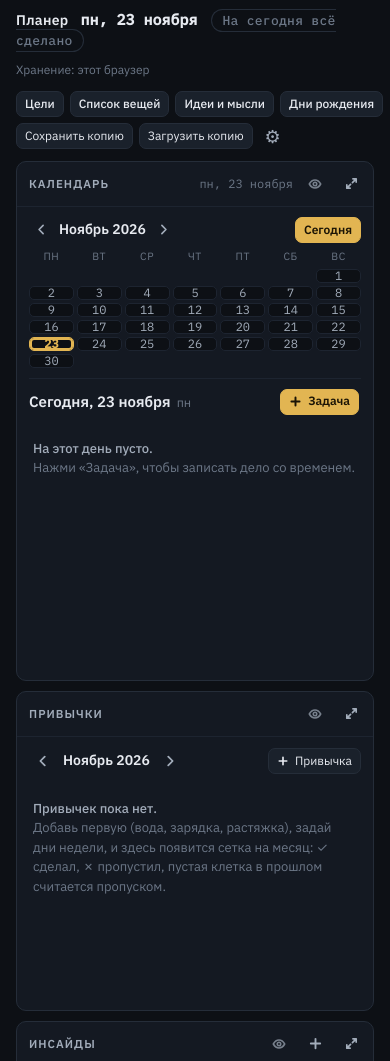
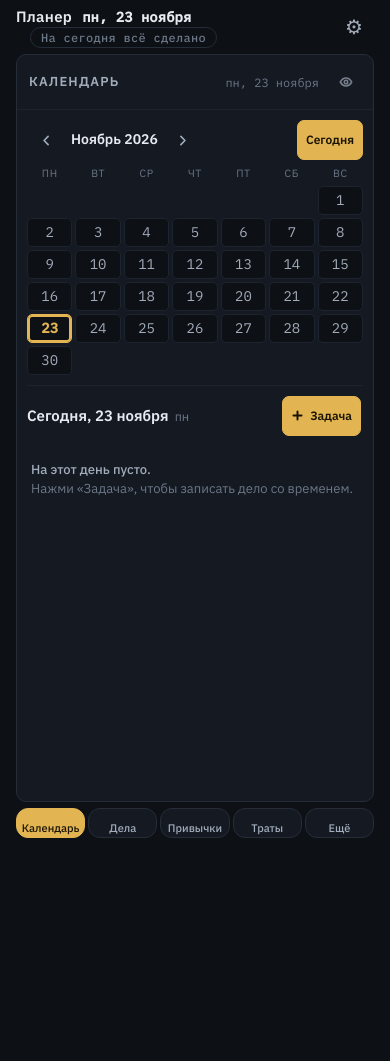
Before and after one commit to nibelyakov-del/PLANER, a plain HTML site: page index.html in a window 390 px wide. Shown: the top 1061 px of the page. After the commit the page ends 844 px from the top, so only its background shows below. Drawn offline with Linux system fonts and the light colour scheme.

Commit message:
Add files via upload

```diff
--- a/index.html
+++ b/index.html
@@ -654,6 +654,51 @@ body{background-image:var(--bgimg,none);background-attachment:fixed}
 .full .cal-c.mini.bd .dn{padding:3px 8px;min-width:26px}
 .cal-c.mini{position:relative}.cal-c.mini>i{position:absolute;right:6px;top:50%;transform:translateY(-50%)}
 
+/* ===== телефонный вид (узкий экран) ===== */
+.tabbar{display:none}
+.phone .app{gap:6px;padding-block:6px}
+.phone .top{gap:4px 10px;flex-wrap:nowrap;align-items:center}
+.phone .brand{flex:1;min-width:0;display:flex;flex-wrap:wrap;align-items:baseline;gap:0 10px;font-size:15px}
+.phone .brand time{margin-left:0;font-size:14px}
+.phone #cnt{font-size:12px}
+.phone .top-actions{margin-left:0;flex:none}
+.phone .top-actions .btn,.phone .hdr-tiles,.phone .status{display:none}
+.phone .gear{width:40px;height:40px;font-size:20px}
+.phone .grid{display:block;flex:1;min-height:0;overflow:hidden}
+.phone .grid>.tile.full{width:100%;height:100%;box-shadow:none;border-radius:var(--r)}
+.phone .tile[data-tile=day]{min-height:0}
+.phone .tile-h [data-act=close]{display:none}
+.phone .tile.full .tile-b{padding:10px}
+.phone .tile.full .tile-h{padding:8px 8px 8px 12px;flex-wrap:wrap}
+.phone .tile-h h2{font-size:13px}
+.phone .ic{min-width:38px;min-height:38px}
+.phone .tabbar{display:flex;gap:4px;flex:none}
+.tab{flex:1;min-width:0;padding:11px 2px;border:1px solid var(--line);border-radius:12px;background:var(--panel);font-size:12.5px;font-weight:500;color:var(--fg2);white-space:nowrap;overflow:hidden;text-overflow:ellipsis}
+.tab.on{background:var(--accent);border-color:var(--accent);color:var(--accentink)}
+.moregrid{display:grid;grid-template-columns:repeat(2,minmax(0,1fr));gap:10px;padding:2px;overflow:auto;height:100%;align-content:start}
+.morebtn{padding:22px 10px;border:1px solid var(--line);border-radius:var(--r);background:var(--panel);font-size:15px;font-weight:500;color:var(--fg)}
+.phone .modal-wrap{padding:env(safe-area-inset-top,0) 0 env(safe-area-inset-bottom,0);place-items:stretch}
+.phone .modal,.phone .modal.wide,.phone .modal.docview{width:100%;max-width:100%;height:100%;max-height:100%;border-radius:0;border:0;padding:14px}
+.phone input:not([type=checkbox]):not([type=radio]):not([type=color]),.phone select,.phone textarea{font-size:16px;min-height:42px}
+.phone .btn{min-height:40px}
+.phone .modal .fr{flex-wrap:wrap}
+.phone .docgrid{grid-template-columns:repeat(2,minmax(0,1fr))}
+.phone .skins{grid-template-columns:1fr}
+.phone .hwrap,.phone .tile-b{-webkit-overflow-scrolling:touch}
+.rowmore{display:none}
+.phone html,html:has(body.phone),body.phone{height:100%}
+.phone .app{height:100%;min-height:0}
+.phone .tile{max-height:none;min-height:0}
+.phone .grid{flex:1}
+.phone .tab{font-size:11px;padding:12px 1px}
+.phone .tabbar{gap:3px}
+.phone .blurb.wt span{display:none}
+.phone .rowmore{display:inline-flex}
+.phone .item .mv{display:none}
+.phone .item.mvopen .mv{display:inline-flex}
+.phone .item.mvopen .r{grid-column:1/-1;justify-content:flex-end;flex-wrap:wrap;margin-top:4px}
+.phone .item .r{gap:6px}
+
 </style>
 <div class="app">
   <header class="top">
@@ -668,6 +713,7 @@ body{background-image:var(--bgimg,none);background-attachment:fixed}
     </div>
   </header>
   <main class="grid" id="grid"></main>
+  <nav class="tabbar" id="tabbar"></nav>
 </div>
 <div class="overlay" id="overlay" hidden></div>
 <div class="modal-wrap" id="modal" hidden></div>
@@ -731,7 +777,7 @@ const PALETTE=['#4fc3b0','#e8b04a','#6aa3f0','#a58bf0','#8cc152','#e68ab8','#ef8
 /* ================= state ================= */
 const COLL=['spheres','tasks','habits','programs','sessions','body','ideas','shop','goals','docs','history','insights','cats','tcats','dcats','subs','mand','trips','tgroups','tripitems','notecats','notes','bdays','prefs'];
 const S={};COLL.forEach(c=>S[c]=[]);
-const ui={open:null,modal:null,drafts:{},confirm:null,loaded:{},slow:false,storeErr:'',
+const ui={open:null,more:false,rowOpen:{},modal:null,drafts:{},confirm:null,loaded:{},slow:false,storeErr:'',
   month:null,selDay:null,hMonth:null,histMonth:null,histDay:null,histSphere:'',histQ:'',
   place:'Зал',sub:{dela:null,spend:null,docs:null,training:null},migrated:false,hc:{},tg:{},swapSel:null,selDayLog:null,trTab:'prog',exSel:'',bodySel:'weight',docSphere:'',docQ:'',dragging:false,focusModal:false};
 
@@ -904,6 +950,18 @@ function modalHtml(){
   const inner=f(ui.modal);
   return `<div class="backdrop" ${ui.modal.type==='docView'?'data-act="mclose"':''}></div><div class="modal ${ui.modal.wide?'wide':''} ${ui.modal.cls||''}" role="dialog" aria-modal="true">${inner}<button class="ic mx" data-act="mclose" aria-label="Закрыть">${ic('x',15)}</button></div>`;
 }
+const PHONE=window.matchMedia('(max-width:700px)');
+PHONE.addEventListener('change',()=>scheduleRender());
+const PHONE_TABS=['day','dela','habits','spend'];
+function phoneTabbar(){
+  const more=ui.more||!PHONE_TABS.includes(ui.open);
+  return PHONE_TABS.map(id=>{const t=tileById(id);return t?`<button class="tab${!ui.more&&ui.open===id?' on':''}" data-act="tab" data-id="${id}">${esc(t.title)}</button>`:''}).join('')
+    +`<button class="tab${more?' on':''}" data-act="tabMore">Ещё</button>`;
+}
+function phoneMore(){
+  const ids=layoutSlots().filter(id=>!PHONE_TABS.includes(id));
+  return `<div class="moregrid">${ids.map(id=>{const t=tileById(id);return t?`<button class="morebtn" data-act="open" data-id="${id}">${esc(t.title)}</button>`:''}).join('')}</div>`;
+}
 function render(){
   applySkin();
   const ae=document.activeElement;
@@ -918,11 +976,20 @@ function render(){
   const st=$('#status');
   st.className='status'+(ui.storeErr?' bad':'');
   st.textContent=ui.storeErr?'Нет доступа к хранилищу ('+ui.storeErr+')':ui.slow?'Данные ещё загружаются…':(store.mode==='local'?'Хранение: этот браузер':'');
-  $('#grid').innerHTML=gridTiles().map(t=>tileShell(t,'c')).join('');
+  const ph=PHONE.matches;
+  document.body.classList.toggle('phone',ph);
+  const ov=$('#overlay');
+  if(ph){
+    if(!ui.open&&!ui.more)ui.open='day';
+    $('#grid').innerHTML=ui.more?phoneMore():tileShell(tileById(ui.open),'f');
+    $('#tabbar').innerHTML=phoneTabbar();
+    ov.hidden=true;ov.innerHTML='';
+  }else{
+    $('#grid').innerHTML=gridTiles().map(t=>tileShell(t,'c')).join('');
+    ov.hidden=!ui.open;
+    ov.innerHTML=ui.open?`<div class="backdrop" data-act="close"></div>${tileShell(tileById(ui.open),'f')}`:'';
+  }
   renderHeaderTiles();
-  const ov=$('#overlay');
-  ov.hidden=!ui.open;
-  ov.innerHTML=ui.open?`<div class="backdrop" data-act="close"></div>${tileShell(tileById(ui.open),'f')}`:'';
   const mw=$('#modal');mw.hidden=!ui.modal;mw.innerHTML=modalHtml();
   $('#spheres-dl').innerHTML=S.spheres.map(s=>`<option value="${esc(s.name)}">`).join('');
   $$('[data-scroll]').forEach(el=>{const p=scr[el.dataset.scroll];if(p){el.scrollLeft=p[0];el.scrollTop=p[1]}});
@@ -961,7 +1028,10 @@ function closeModal(){
   if(m&&m.cleanup)m.cleanup();
   scheduleRender();
 }
-acts.open=el=>{if(ui.open!==el.dataset.id){ui.sub[el.dataset.id]=null;if(el.dataset.id==='history')ui.histDay=null}ui.hc={};ui.open=el.dataset.id;scheduleRender()};
+acts.open=el=>{if(ui.open!==el.dataset.id){ui.sub[el.dataset.id]=null;if(el.dataset.id==='history')ui.histDay=null}ui.hc={};ui.more=false;ui.open=el.dataset.id;scheduleRender()};
+acts.tab=el=>{ui.more=false;ui.hc={};ui.sub[el.dataset.id]=null;ui.open=el.dataset.id;scheduleRender()};
+acts.rowMore=el=>{ui.rowOpen[el.dataset.id]=!ui.rowOpen[el.dataset.id];scheduleRender()};
+acts.tabMore=()=>{ui.more=true;scheduleRender()};
 acts.close=()=>{ui.open=null;scheduleRender()};
 acts.mclose=()=>closeModal();
 acts.noop=()=>{};
@@ -1069,7 +1139,7 @@ function entryRow(e,o={}){
   if(e.kind==='task'){
     left=`<button class="chk ${e.done?'on':''}" style="--c:${c}" data-act="toggleTask" data-id="${e.id}" aria-label="Выполнено">${ic('check',11,2.4)}</button>`;
     title=`<button class="t" data-act="editTask" data-id="${e.id}">${esc(e.title)}</button>`;
-    if(!e.done&&e.date)right=`<span class="mv"><button class="btn xs" data-act="postTomorrow" data-id="${e.id}">На завтра</button><button class="btn xs" data-act="postPick" data-id="${e.id}">На дату</button></span>`;
+    if(!e.done&&e.date)right=`<button class="ic sm rowmore" data-act="rowMore" data-id="${e.id}" aria-label="Перенести" title="Перенести">⋯</button><span class="mv"><button class="btn xs" data-act="postTomorrow" data-id="${e.id}">На завтра</button><button class="btn xs" data-act="postPick" data-id="${e.id}">На дату</button></span>`;
   }else if(e.kind==='gsub'){
     left=`<button class="chk ${e.done?'on':''}" style="--c:${c}" data-act="toggleGsub" data-id="${e.id}" data-sid="${e.sid}" aria-label="Выполнено">${ic('check',11,2.4)}</button>`;
     title=`<span class="t">${esc(e.title)} <span class="hint">· цель «${esc(e.goal)}»</span></span>`;
@@ -1093,7 +1163,7 @@ function entryRow(e,o={}){
   }
   const when=o.showDate&&e.date&&e.date<today()?`<span class="when">${fmtShort(e.date)}</span>`:'';
   const doneCls=e.done?' done':'';
-  return `<div class="item${doneCls}${o.over?' over':''}${e.imp?' imp':''}" style="--c:${c}">
+  return `<div class="item${doneCls}${o.over?' over':''}${e.imp?' imp':''}${ui.rowOpen[e.id]?' mvopen':''}" style="--c:${c}">
     ${left}<span class="time">${e.time?esc(e.time):''}</span><span class="tw">${title}${e.place?`<span class="place">${esc(e.place)}</span>`:''}</span>
     <span class="r">${when}${right}${o.noSphere?'':sphChip(e.sphere)}</span></div>${subsHtml(e)}`;
 }
@@ -2571,6 +2641,8 @@ MODALS.settings=()=>{
   return `<h3>Настройки</h3><div class="setlist">
     <button class="setrow" data-act="setPage" data-p="layout"><span>Расположение плиток</span><small>перестановка плиток</small>${ic('r',14,2)}</button>
     <button class="setrow" data-act="setPage" data-p="skin"><span>Дизайн</span><small>${SKINS.find(k=>k.id===curSkin()).name}</small>${ic('r',14,2)}</button>
+    <button class="setrow" data-act="backupSave"><span>Сохранить копию</span><small>данные и фото в файл</small></button>
+    <button class="setrow" data-act="backupLoad"><span>Загрузить копию</span><small>из файла .json</small></button>
     <div class="setrow dis" aria-disabled="true"><span>Язык</span><small>Русский · смена языка появится позже</small></div></div>`;
 };
 acts.blur=el=>{
```
